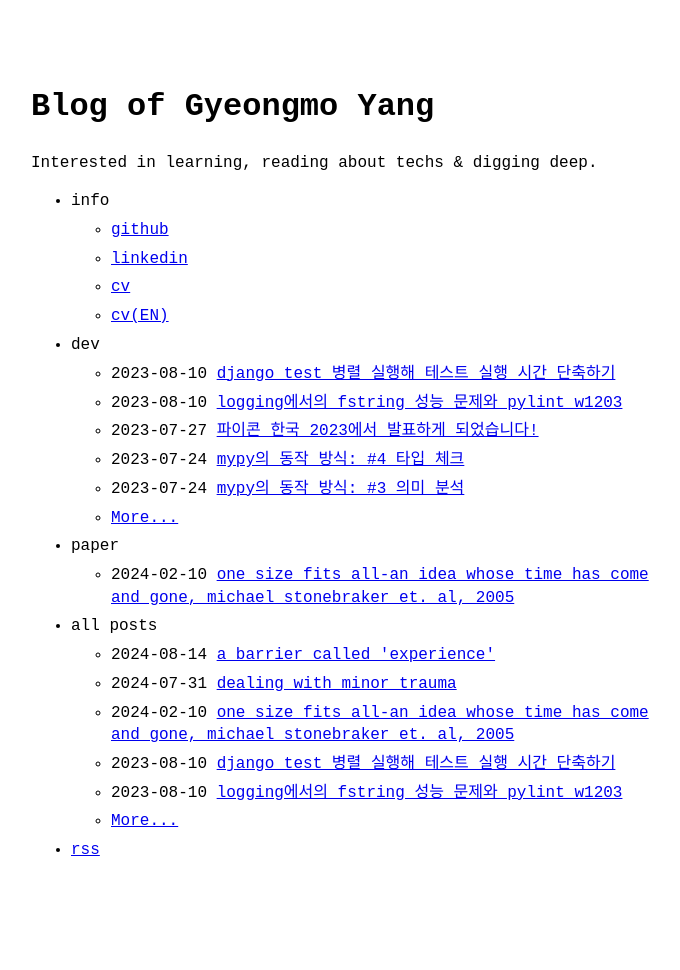
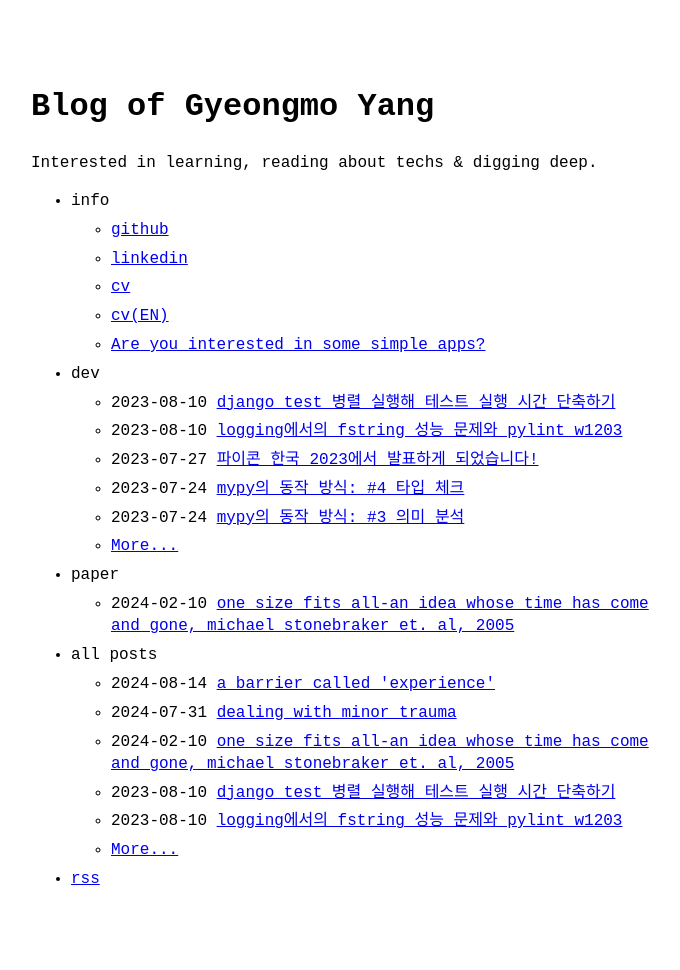
Before and after one commit to yangkyeongmo/yangkyeongmo.github.io, a Jekyll site: the page built from index.md, in a window 1280 px wide. Shown: the whole page, without its empty margins (289-969 px from the left). Built offline with Jekyll 4.4.1, drawn with Linux system fonts in a browser that asks for light colours; before the commit the page ends 942 px from its top, so only the background shows below that.

Commit message:
feat: add simple apps link

```diff
--- a/_data/menu.yml
+++ b/_data/menu.yml
@@ -12,6 +12,8 @@ entries:
         url: https://docs.google.com/document/d/1ghy1r-5b9a9WdkzXNpYrvX2DbmQlqddHUYWM5nLZQRw/edit?usp=sharing
       - title: cv(EN)
         url: https://docs.google.com/document/d/1W0yDbopk1chMz-WSg5WDbyRpXwIBFa3fyBAnI1caxr8/edit?usp=sharing
+      - title: Are you interested in some simple apps?
+        url: https://apps.gmyang.dev/
 
   - title: dev
     post_list:
```
